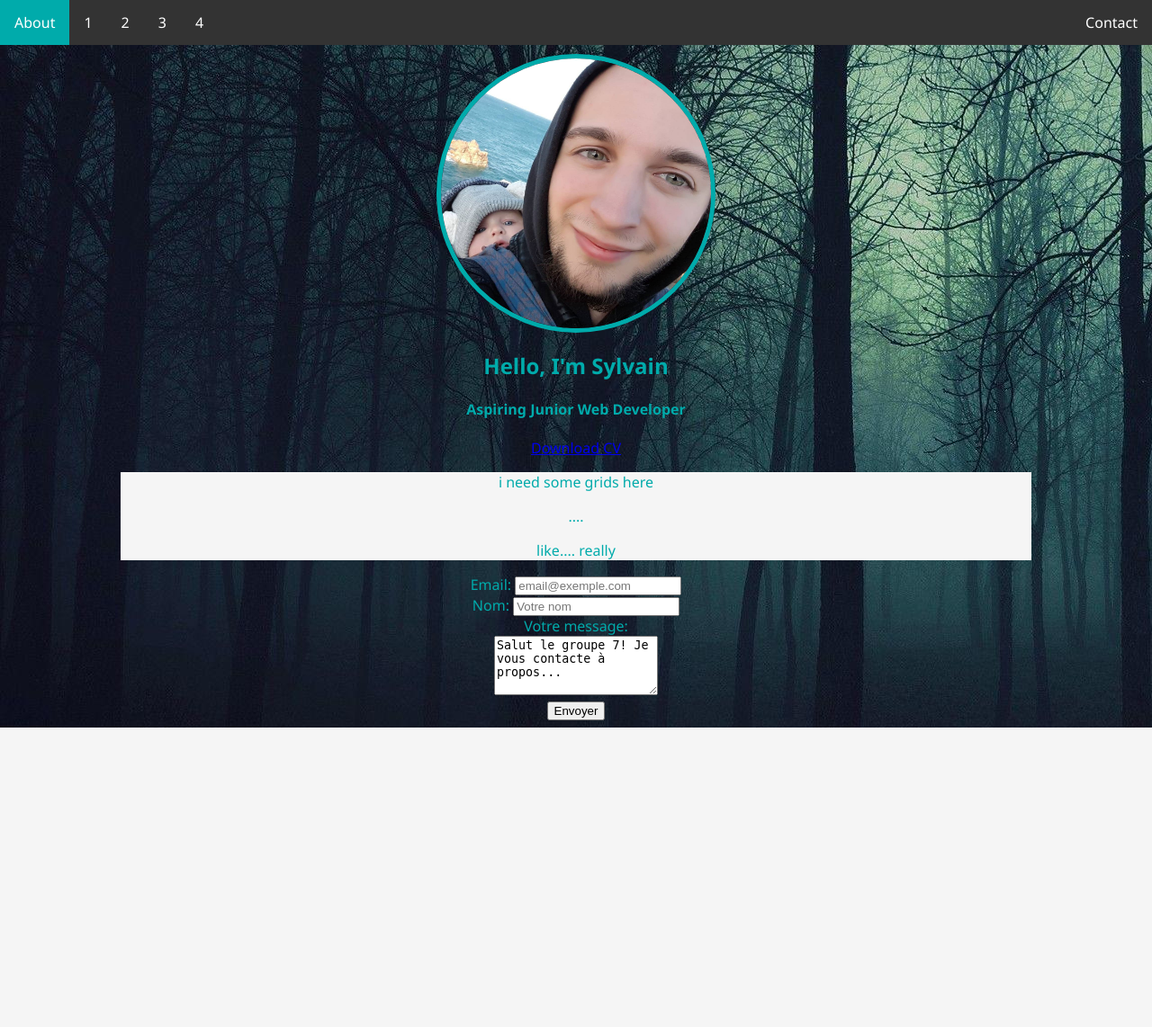
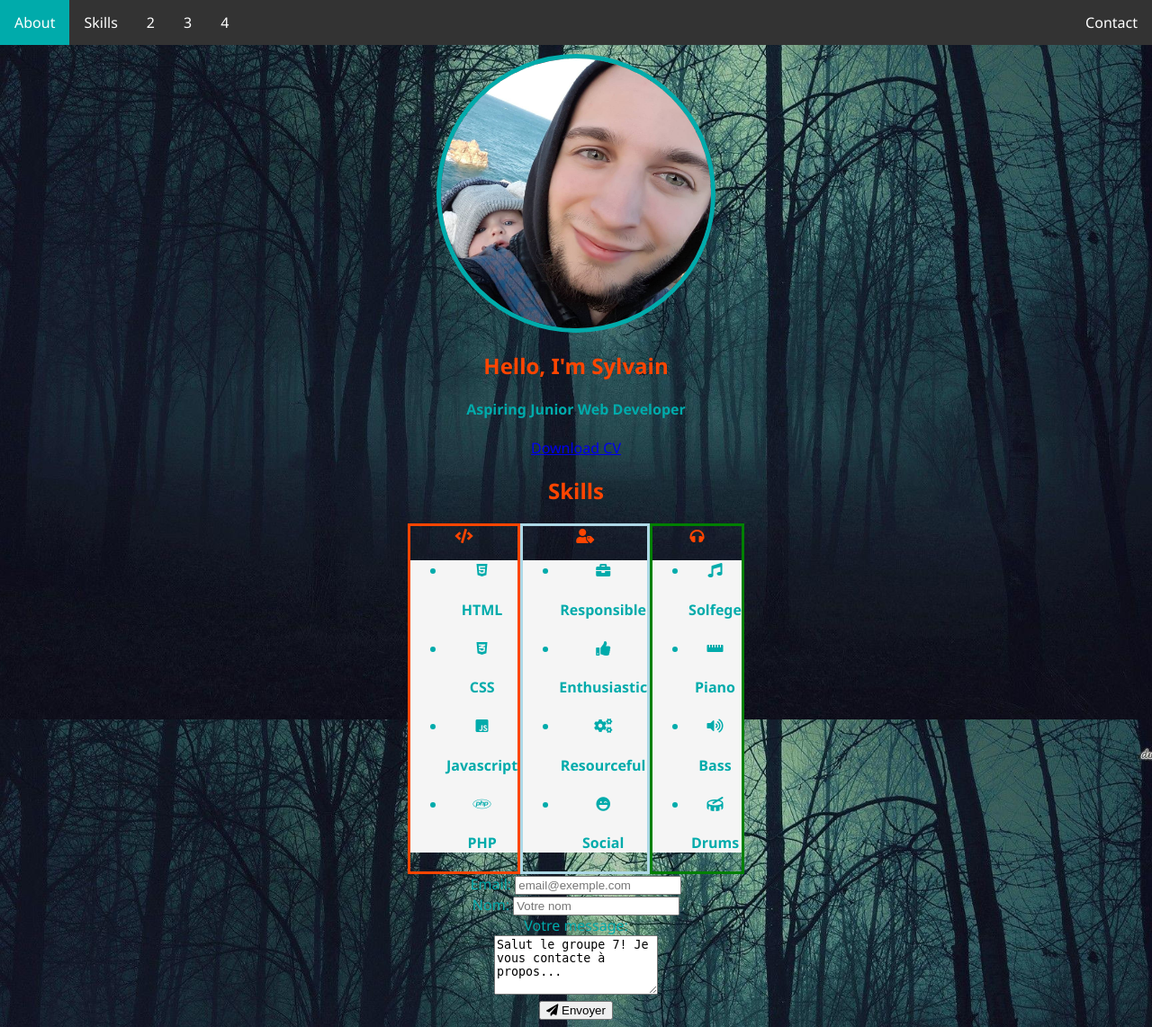
Before and after one commit to SylvainDurant/My-CV, a PHP site: page / in a window 1280 px wide. Shown: the whole page at 90% size. Before the commit the page ends 809 px from the top, so only its background shows below. Run offline with PHP 8.4, Linux system fonts and the light colour scheme; some libraries are stand-ins or nearby versions.

Commit message:
I, now, have a GRIDgit add .git add .

```diff
--- a/index.html
+++ b/index.html
@@ -4,11 +4,12 @@
     <meta charset="UTF-8">
     <title>My-CV Sylvain Durant</title>
     <link rel="stylesheet" href="styles/style.css">
+    <link rel="stylesheet" href="https://use.fontawesome.com/releases/v5.3.1/css/all.css">
 </head>
 <body>
     <ul id="nav">
         <li><a class="active" href="#about">About</a></li>
-        <li><a href="">1</a></li>
+        <li><a href="#skills">Skills</a></li>
         <li><a href="">2</a></li>
         <li><a href="">3</a></li>
         <li><a href="">4</a></li>
@@ -22,15 +23,46 @@
         <div>
             <h1>Hello, I'm Sylvain</h1>
             <h4>Aspiring Junior Web Developer</h4>
-            <a href="docs/Durant Sylvain CV.pdfls">Download CV</a>
+            <a href="docs/Durant Sylvain CV.pdf">Download CV</a>
         </div>
     </section>
 
-    <section>
-        <div class="background">
-            <p>i need some grids here</p>
-            <p>....</p>
-            <p>like.... really</p>
+    <section id="skills">
+        <h1>Skills</h1>
+        <div class="grid">
+            <div class="codes">
+                <span ID="icon" class="fas fa-code"></span>
+                <div class="skills-block">
+                    <ul>
+                        <li id="skillsIcon"><i class="fab fa-html5"></i><h4>HTML</h4></li>
+                        <li id="skillsIcon"><i class="fab fa-css3-alt"></i><h4>CSS</h4></li>
+                        <li id="skillsIcon"><i class="fab fa-js-square"></i><h4>Javascript</h4></li>
+                        <li id="skillsIcon"><i class="fab fa-php"></i><h4>PHP</h4></li>
+                    </ul>
+                </div>
+            </div>
+            <div class="personal">
+                <span ID="icon" class="fas fa-user-tag"></span>
+                <div class="skills-block">
+                    <ul>
+                        <li id="skillsIcon"><i class="fas fa-briefcase"></i><h4>Responsible</h4></li>
+                        <li id="skillsIcon"><i class="fas fa-thumbs-up"></i><h4>Enthusiastic</h4></li>
+                        <li id="skillsIcon"><i class="fas fa-cogs"></i><h4>Resourceful</h4></li>
+                        <li id="skillsIcon"><i class="fas fa-laugh-wink"></i><h4>Social</h4></li>
+                    </ul>
+                </div>
+            </div>
+            <div class="music">
+                <span ID="icon" class="fas fa-headphones"></span>
+                <div class="skills-block">
+                    <ul>
+                        <li id="skillsIcon"><i class="fas fa-music"></i><h4>Solfege</h4></li>
+                        <li id="skillsIcon"><i class="fas fa-ruler-horizontal"></i><h4>Piano</h4></li>
+                        <li id="skillsIcon"><i class="fas fa-volume-up"></i><h4>Bass</h4></li>
+                        <li id="skillsIcon"><i class="fas fa-drum"></i><h4>Drums</h4></li>
+                    </ul>
+               </div>
+            </div>
         </div>
     </section>
 
--- a/styles/style.css
+++ b/styles/style.css
@@ -1,16 +1,15 @@
 body{
     background-image: url(../images/background.jpg);
+    background-position-y: center;
+    background-size:cover;
+    background-repeat:no-repeat;
+    background-attachment:fixed;
     text-align: center;
     font-family: 'Segoe UI', Tahoma, Geneva, Verdana, sans-serif;
     color: #00abab;
 }
-.background{
-    background-color: whitesmoke;
-    justify-content: center;
-    width: 80%;
-    margin-left: 10%;
-    margin-right: 10%;
-}
+
+
 /* Nav */
 #nav{
     z-index: 1;
@@ -61,3 +60,28 @@ body{
     border-width: 5px;
     border-color: #00abab;
 }
+
+/* SKILLS*/
+.grid{
+    display: flex;
+    justify-content: center;
+}
+.codes{
+    border: orangered solid;
+}
+.personal{
+    border: lightblue solid;
+}
+.music{
+    border: green solid;
+}
+h1{
+    color: orangered;
+}
+#icon{
+    color: orangered;
+}
+.skills-block{
+    background-color: whitesmoke;
+    justify-content: center;
+}
```
